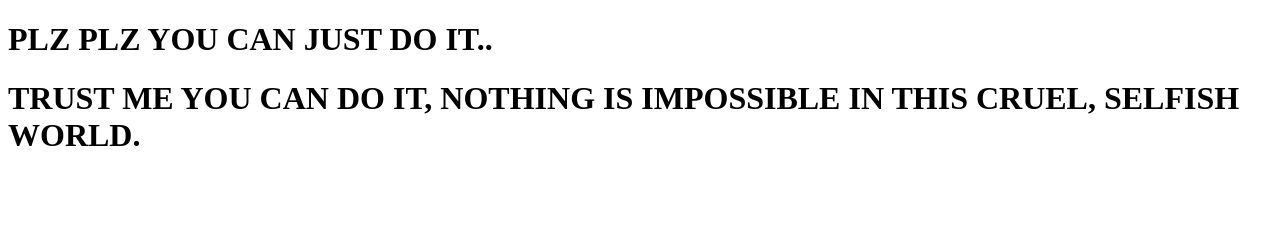
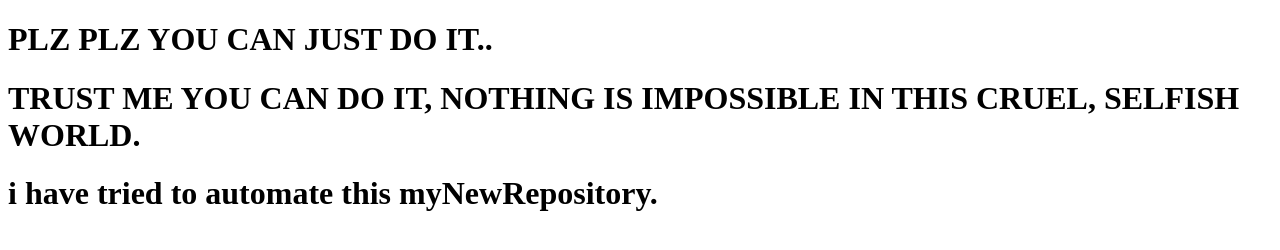
Before and after one commit to noonaliraza/myNewRepository, a plain HTML site: page index.html in a window 1280 px wide. Drawn offline with Linux system fonts and the light colour scheme.

Commit message:
adding a new line to myNewRepo

```diff
--- a/index.html
+++ b/index.html
@@ -8,5 +8,6 @@
 <body>
     <h1>PLZ PLZ YOU CAN JUST DO IT..</h1>
     <h1>TRUST ME YOU CAN DO IT, NOTHING IS IMPOSSIBLE IN THIS CRUEL, SELFISH WORLD.</h1>
+    <h1>i have tried to automate this myNewRepository.</h1>
 </body>
 </html>
```
